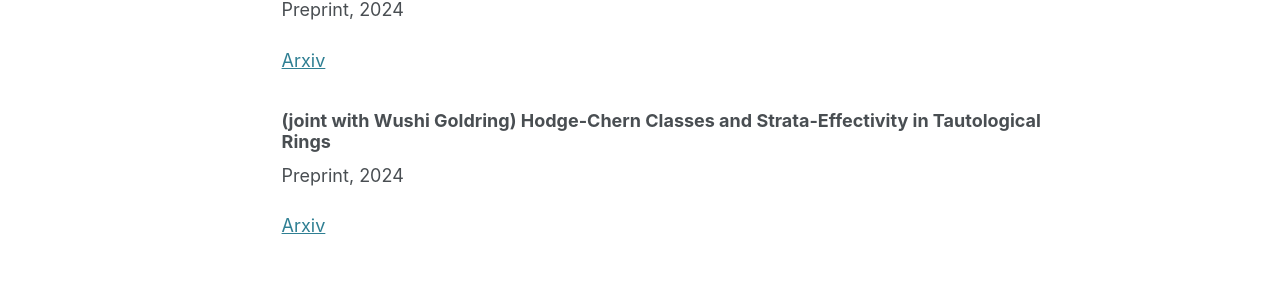
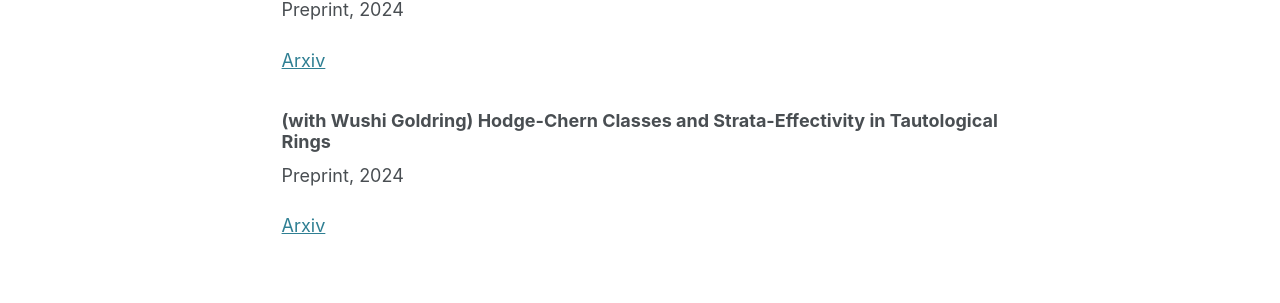
Before and after one commit to s-j-cooper/s-j-cooper.github.io, a Jekyll site: the page built from _pages/about.md, in a window 1280 px wide and 1400 px high. Shown: the part 756-1059 px from the top of the window. Built offline with Jekyll 4.4.1, drawn with Linux system fonts in a browser that asks for light colours.

Commit message:
Update about.md

```diff
--- a/_pages/about.md
+++ b/_pages/about.md
@@ -26,7 +26,7 @@ Preprint, 2024
 
 <a href="https://arxiv.org/abs/2410.01547v1">Arxiv</a>
 
-### (joint with Wushi Goldring) Hodge-Chern Classes and Strata-Effectivity in Tautological Rings
+### (with Wushi Goldring) Hodge-Chern Classes and Strata-Effectivity in Tautological Rings
 Preprint, 2024
 
 <a href="https://arxiv.org/abs/2404.05727">Arxiv</a>
```
